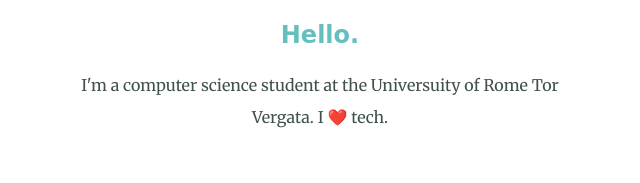
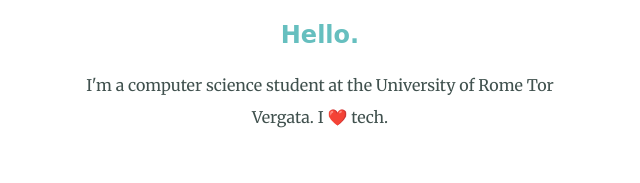
Before and after one commit to Danielxhxh/cv, a plain HTML site: page index.html in a window 1280 px wide. Shown: the part 1008-1191 px from the top of the page, 320-960 px from the left. Drawn offline with Linux system fonts and the light colour scheme; a web font is replaced by a local one.

Commit message:
Update index.html

```diff
--- a/index.html
+++ b/index.html
@@ -22,7 +22,7 @@
     <div class="profile">
       <img src="images/daniel.png" alt="pic-of-me">
       <h2>Hello.</h2>
-      <p class="intro">I'm a computer science student at the Universuity of Rome Tor Vergata. I ❤️ tech.</p>
+      <p class="intro">I'm a computer science student at the University of Rome Tor Vergata. I ❤️ tech.</p>
     </div>
     <hr>
     <div class="skills">
```
